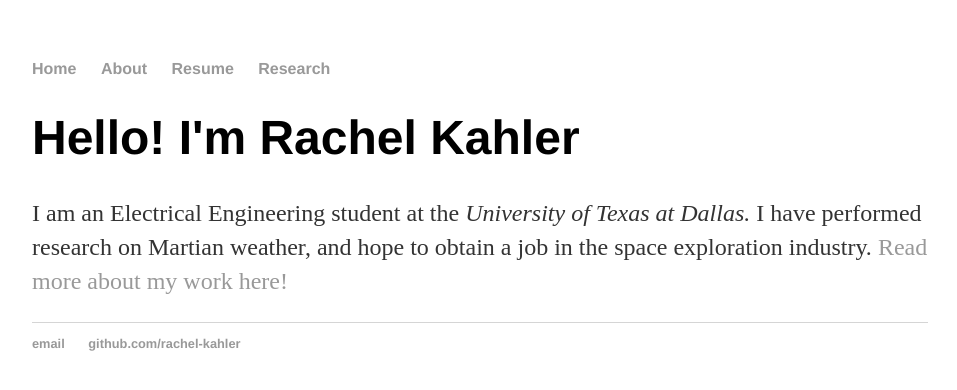
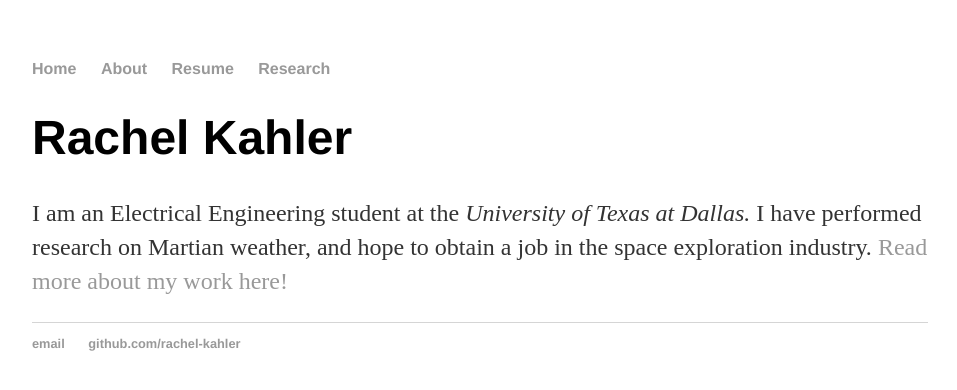
Before and after one commit to rachel-kahler/rachel-kahler.github.io, a Jekyll site: the page built from index.html, in a window 1280 px wide. Shown: the top 390 px of the page, without its empty margins (160-1117 px from the left). Built offline with Jekyll 4.4.1, drawn with Linux system fonts in a browser that asks for light colours.

Commit message:
Update index.html
Took out the hello because it was a bit too cheery.

```diff
--- a/index.html
+++ b/index.html
@@ -3,7 +3,7 @@ layout: default
 title: Rachel Kahler
 ---
 <div class="blurb">
-	<h1>Hello! I'm Rachel Kahler</h1>
+	<h1>Rachel Kahler</h1>
 	<p>I am an Electrical Engineering student at the <em>University of Texas at Dallas.</em> I
 		have performed research on Martian weather, and hope to obtain a job in the space
 		exploration industry. <a href="/research">Read more about my work here!</a></p>
```
